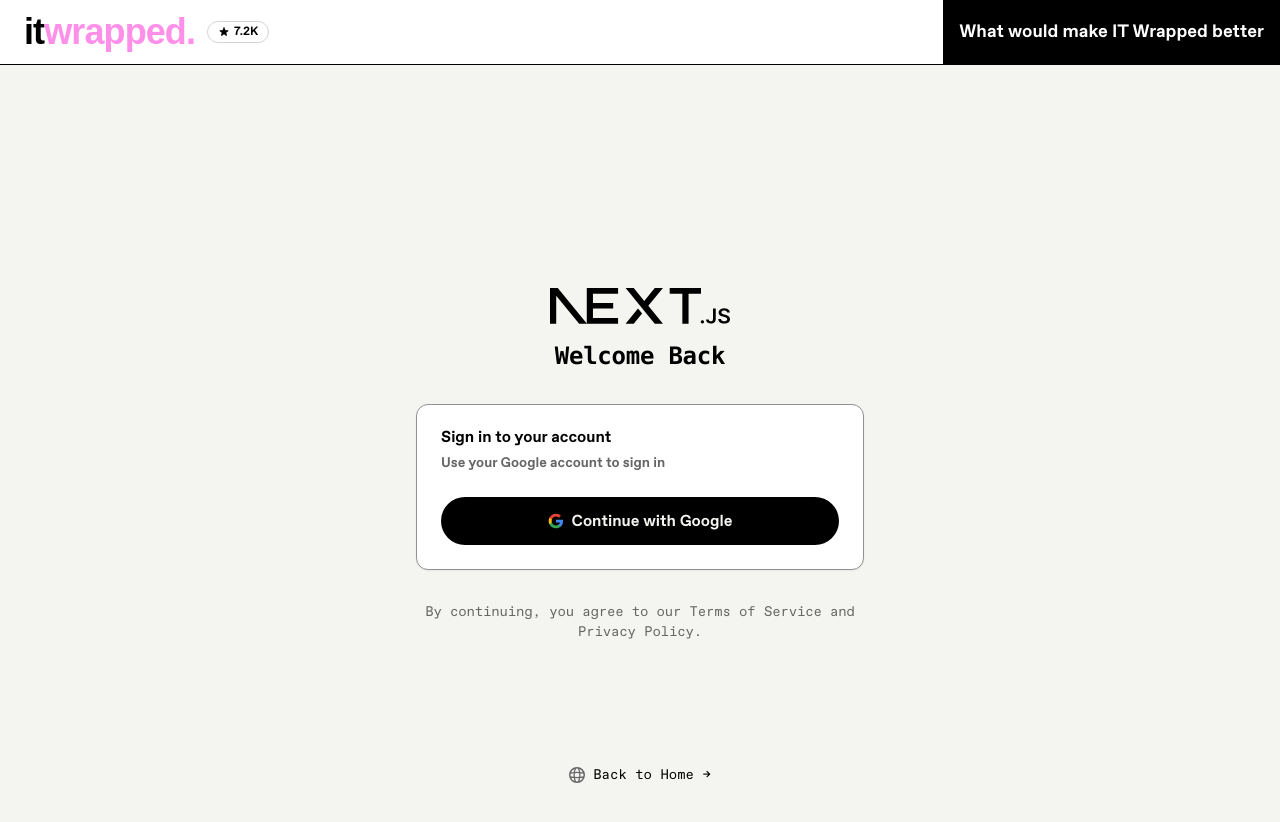
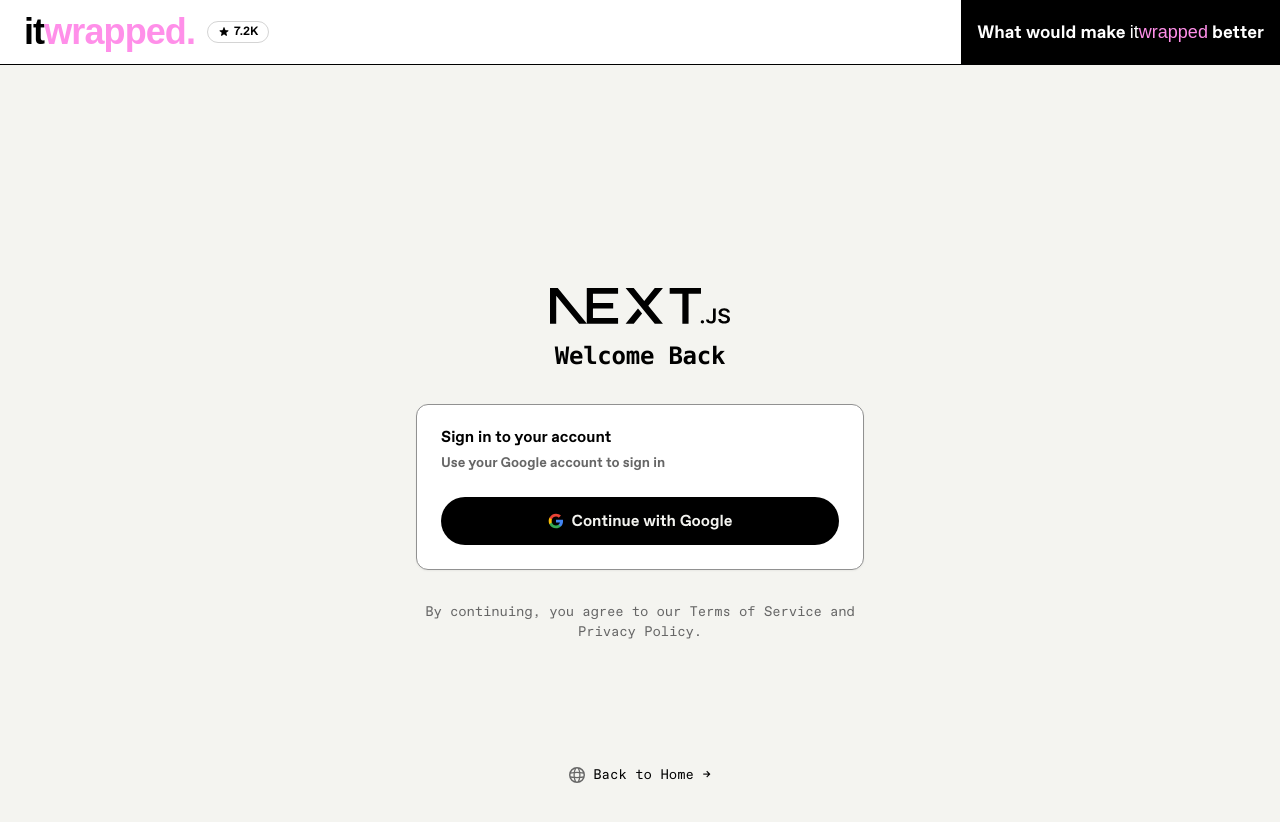
Before and after one commit to AdeobaAdedayo18/ITWrapped, a Next.js app: page /login in a window 1280 px wide. Shown: the top 822 px of the page. Built offline with nearby package versions, Linux system fonts and the light colour scheme; a web font is replaced by a local one.

Commit message:
feat: enhance FeedbackModal styling with Museo font and improved text presentation

```diff
--- a/components/FeedbackModal.tsx
+++ b/components/FeedbackModal.tsx
@@ -45,8 +45,23 @@
 
   return (
     <Modal>
-      <ModalTrigger className="h-16 bg-black px-4 text-lg font-medium text-white hover:bg-primary hover:text-black transition-colors relative overflow-hidden rounded-none">
-        <span className="relative z-10">What would make IT Wrapped better</span>
+      <ModalTrigger className="h-16 bg-black px-4 text-lg font-medium text-white transition-colors relative overflow-hidden rounded-none group">
+        <span className="relative z-10 inline-block transition-transform group-hover:-translate-y-[200%] duration-300">
+          What would make{" "}
+          <span className="font-museo lowercase">
+            <span className="text-white">it</span>
+            <span className="text-primary">wrapped</span>
+          </span>{" "}
+          better
+        </span>
+        <span className="absolute inset-0 flex items-center justify-center translate-y-[200%] group-hover:translate-y-0 transition-transform duration-300 px-4">
+          What would make{" "}
+          <span className="font-museo lowercase">
+            <span className="text-white">  it</span>
+            <span className="text-primary">wrapped</span>
+          </span>{" "}
+          better
+        </span>
       </ModalTrigger>
       <ModalBody>
         <ModalContent>
@@ -59,8 +74,9 @@
                 className="md:hidden text-xl text-neutral-900 dark:text-neutral-100 font-bold text-center mb-8"
               >
                 Make{" "}
-                <span className="px-1 py-0.5 rounded-md bg-primary/20 border border-primary/30">
-                  IT Wrapped
+                <span className="px-1 py-0.5 rounded-md bg-primary/20 border border-primary/30 font-museo lowercase">
+                  <span className="text-black">it</span>
+                  <span className="text-primary">wrapped</span>
                 </span>{" "}
                 better 💡
               </motion.h4>
@@ -71,8 +87,9 @@
                 className="hidden md:block text-2xl text-neutral-900 dark:text-neutral-100 font-bold text-center mb-8"
               >
                 What would make{" "}
-                <span className="px-1 py-0.5 rounded-md bg-primary/20 border border-primary/30">
-                  IT Wrapped
+                <span className="px-1 py-0.5 rounded-md bg-primary/20 border border-primary/30 font-museo lowercase">
+                  <span className="text-black">it</span>
+                  <span className="text-primary">wrapped</span>
                 </span>{" "}
                 better? 💡
               </motion.h4>
@@ -96,7 +113,12 @@
                 transition={{ delay: 0.2 }}
                 className="mt-6 text-center text-sm text-neutral-600 dark:text-neutral-400"
               >
-                Your feedback helps make IT Wrapped better for everyone! 🚀
+                Your feedback helps make{" "}
+                <span className="font-museo lowercase">
+                  <span className="text-black dark:text-white">it</span>
+                  <span className="text-primary">wrapped</span>
+                </span>{" "}
+                better for everyone! 🚀
               </motion.div>
             </>
           ) : (
```
